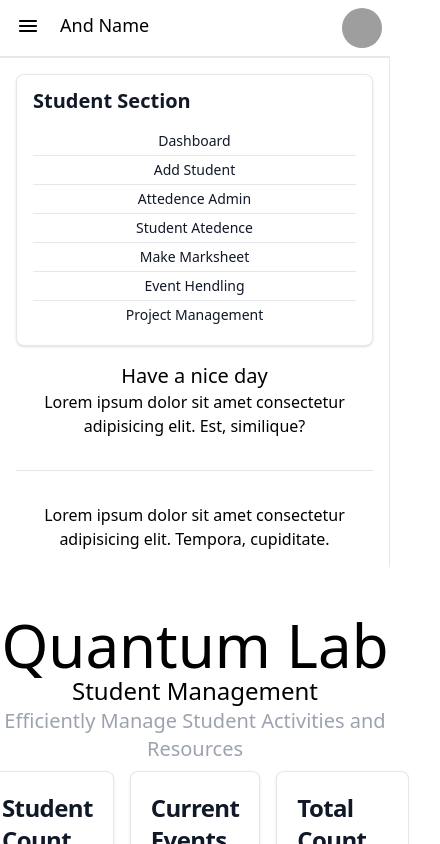
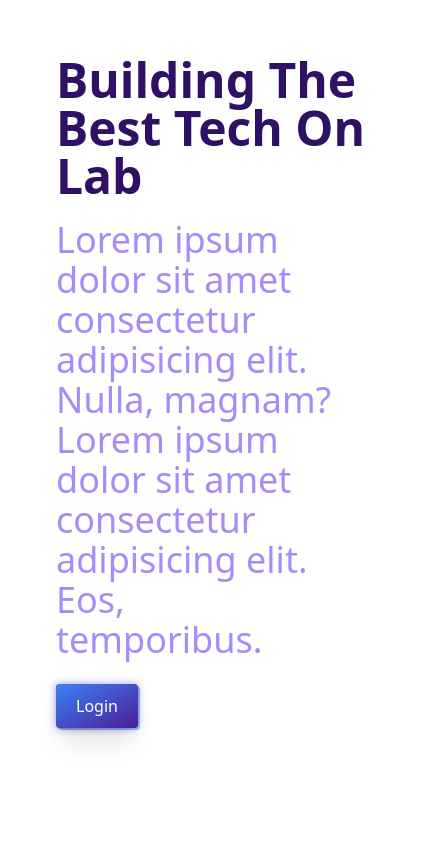
Before and after one commit to Piyush2627/Quantum-Lab, a React (Vite) app: page / in a window 390 px wide. Shown: the top 844 px of the page, 440 px wide, since content can reach past the window. Built offline with nearby package versions, Linux system fonts and the light colour scheme; no server answers; grey boxes are pictures that could not be loaded.

Commit message:
home page done

```diff
--- a/package.json
+++ b/package.json
@@ -11,6 +11,7 @@
   },
   "dependencies": {
     "@mui/icons-material": "^5.15.14",
+    "framer-motion": "^11.1.7",
     "html2canvas": "^1.4.1",
     "jspdf": "^2.5.1",
     "localforage": "^1.10.0",
--- /dev/null
+++ b/src/components/common/BubbleText/BubbleText.css
@@ -0,0 +1,30 @@
+.hoverText {
+    transition:
+        0.35s font-weight,
+        0.35s color;
+}
+
+.hoverText:hover {
+    font-weight: 900;
+    color: rgb(238, 242, 255);
+}
+
+/* To the right */
+.hoverText:hover+.hoverText {
+    font-weight: 500;
+    color: rgb(199, 210, 254);
+}
+
+.hoverText:hover+.hoverText+.hoverText {
+    font-weight: 300;
+}
+
+/* To the left */
+.hoverText:has(+ .hoverText:hover) {
+    font-weight: 500;
+    color: rgb(199, 210, 254);
+}
+
+.hoverText:has(+ .hoverText + .hoverText:hover) {
+    font-weight: 300;
+}
--- /dev/null
+++ b/src/components/common/BubbleText/BubbleText.tsx
@@ -0,0 +1,19 @@
+import "./BubbleText.css";
+interface BubbleTextProps {
+  text: string;
+}
+function BubbleText({ text }: BubbleTextProps) {
+  return (
+    <div>
+      {text.split("").map((ele, index) => {
+        return (
+          <span key={index} className="hoverText">
+            {ele}
+          </span>
+        );
+      })}
+    </div>
+  );
+}
+
+export default BubbleText;
--- a/src/components/common/DashboardSidebar/DashboardSidebar.tsx
+++ b/src/components/common/DashboardSidebar/DashboardSidebar.tsx
@@ -2,31 +2,31 @@ import ListCard from "../ListCard.tsx/LIstCard";
 const linkdata = [
   {
     name: "Dashboard",
-    link: "/",
+    link: "/dash/dashboard",
   },
   {
     name: "Add Student",
-    link: "/addstudent",
+    link: "/dash/addstudent",
   },
   {
     name: "Attedence Admin",
-    link: "/attedence",
+    link: "/dash/attedence",
   },
   {
     name: "Student Atedence",
-    link: "/addteacher",
+    link: "/dash/addteacher",
   },
   {
     name: "Make Marksheet",
-    link: "/makesheet",
+    link: "/dash/makesheet",
   },
   {
     name: "Event Hendling",
-    link: "/eventHandling",
+    link: "/dash/eventHandling",
   },
   {
     name: "Project Management",
-    link: "/projectManagement",
+    link: "/dash/projectManagement",
   },
 ];
 function DashboardSidebar() {
--- a/src/components/pages/EventHandling/EventHandling.tsx
+++ b/src/components/pages/EventHandling/EventHandling.tsx
@@ -60,6 +60,11 @@ function EventHandling() {
           <div>make this event</div>
         </form>
       </div>
+      <div className="bg-white min-h-[200px] flex items-center justify-center">
+        <button className="px-6 py-2 font-medium bg-indigo-500 text-white w-fit transition-all shadow-[3px_3px_0px_black] hover:shadow-none hover:translate-x-[3px] hover:translate-y-[3px]">
+          Hover me
+        </button>
+      </div>
     </div>
   );
 }
--- /dev/null
+++ b/src/routes/Homepage.tsx
@@ -0,0 +1,53 @@
+import { Link } from "react-router-dom";
+import BubbleText from "../components/common/BubbleText/BubbleText";
+function Homepage() {
+  return (
+    <>
+      <div className="lg:h-screen lg:w-screen">
+        <div className=" lg:flex justify-between">
+          <div className=" h-screen  w-full ">
+            <div className=" container p-14">
+              <div className="lg:mt-32">
+                <h1 className="w-96 text-5xl font-bold capitalize text-violet-950 ">
+                  building the best tech on lab
+                </h1>
+              </div>
+              <div className=" mt-5">
+                <div className="text-4xl text-violet-400 font-thin">
+                  <BubbleText
+                    text="Lorem ipsum dolor sit amet consectetur adipisicing elit. Nulla,
+                magnam?Lorem ipsum dolor sit amet consectetur adipisicing elit.
+                Eos, temporibus."
+                  />
+                </div>
+              </div>
+              <div className="mt-6">
+                <Link
+                  to="/dash/dashboard"
+                  className="px-5 py-2.5 relative rounded group text-white font-medium inline-block"
+                >
+                  <span className="absolute top-0 left-0 w-full h-full rounded-md- opacity-50 filter blur-sm bg-gradient-to-br from-violet-900 to-blue-500"></span>
+                  <span className="h-full w-full inset-0 absolute mt-0.5 ml-0.5 bg-gradient-to-br filter group-active:opacity-0 rounded opacity-50 from-violet-900 to-blue-500"></span>
+                  <span className="absolute inset-0 w-full h-full transition-all duration-200 ease-out rounded shadow-xl bg-gradient-to-br filter group-active:opacity-0 group-hover:blur-sm from-violet-900 to-blue-500"></span>
+                  <span className="absolute inset-0 w-full h-full transition duration-200 ease-out rounded bg-gradient-to-br to-violet-900 from-blue-500"></span>
+                  <span className="relative">Login</span>
+                </Link>
+              </div>
+            </div>
+          </div>
+
+          {/* img container */}
+          <div className="  h-screen w-full">
+            <div className=" p-6 w-full h-full">
+              <div className="bg-violet-400 h-full rounded-2xl">
+                container img
+              </div>
+            </div>
+          </div>
+        </div>
+      </div>
+    </>
+  );
+}
+
+export default Homepage;
```
Also changed, not shown: src/routes/Routes.tsx (+11 -6 lines), 1 other file (tests, documents, lock files or other folders).
